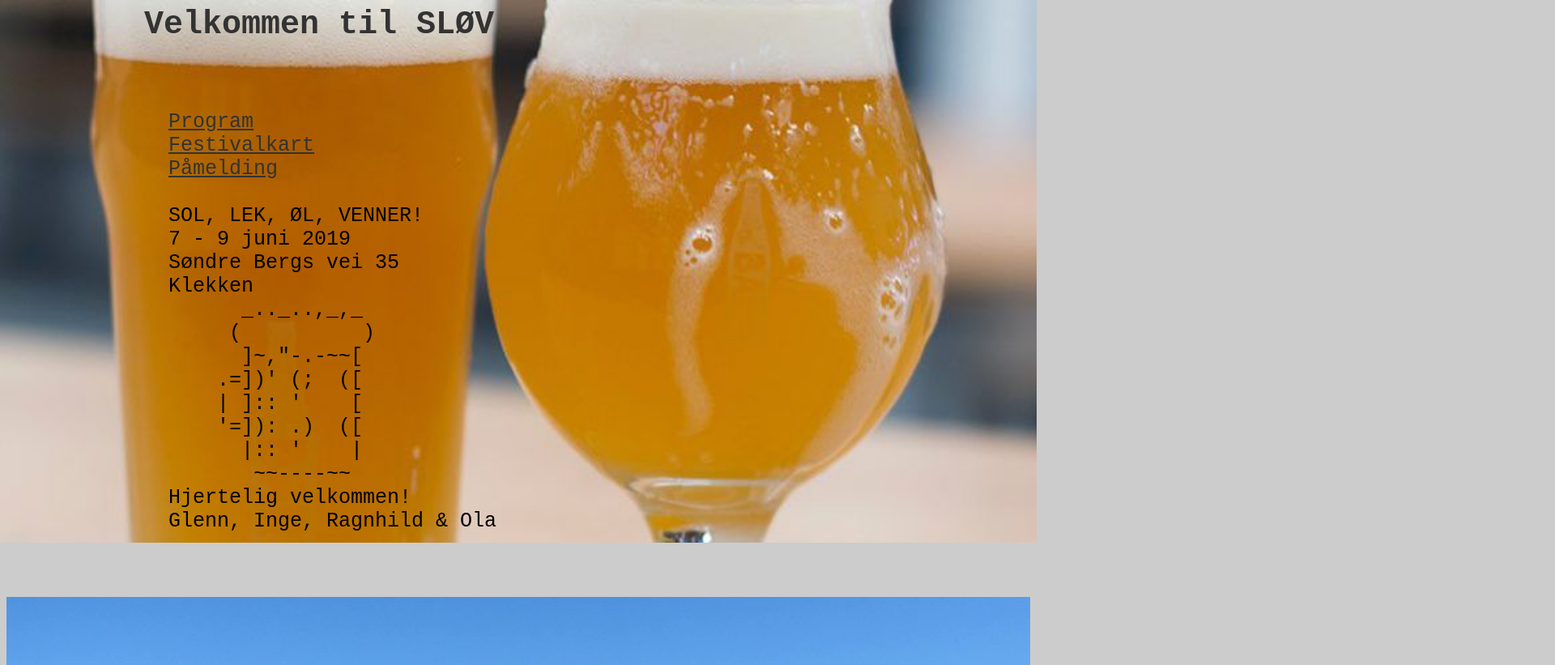
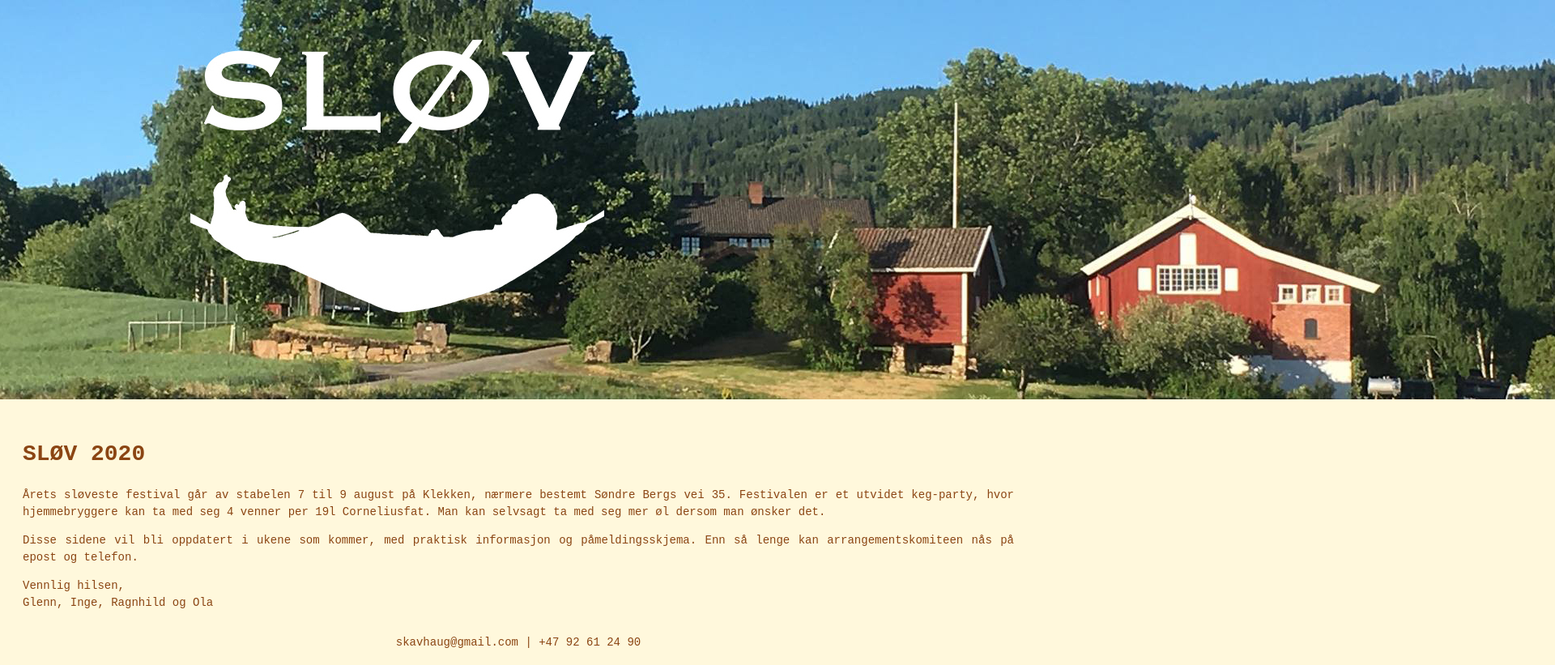
Before and after one commit to skavhaug/skavhaug.github.io, a plain HTML site: page index.html in a window 1280 px wide. Shown: the top 821 px of the page at 81% size, 1920 px wide, since content can reach past the window. Drawn offline with Linux system fonts and the light colour scheme.

Commit message:
Update sløv 2020

```diff
--- /dev/null
+++ b/css/main.min.css
@@ -0,0 +1 @@
+:root{--main-color: #8B4513;--dark-text-color: #000000;--light-text-color: #ffffff;--link-color: #0000ff;--background-color: #FFF8DC}html{height:100%;background-color:var(--background-color)}body{font-family:monospace;font-size:18px;line-height:1.5;color:var(--main-color);margin:0;display:grid;min-height:100%;grid-template-columns:2fr 3fr 2fr;grid-template-rows:auto 1fr auto}@media(max-width:1300px){body{grid-template-columns:2em 1fr 2em;font-size:14px}}header{grid-row:1}header,footer{text-align:center;grid-column:1/4;padding:1.5 em}footer{grid-row:3}main{grid-column:2;grid-row:2;display:flex;text-align:justify;flex-direction:column;justify-content:center}
--- a/index.html
+++ b/index.html
@@ -1,66 +1,28 @@
-<html>
-<head>
-<meta charset="UTF-8">
-<style>
-body {
- background-image: url("beer.jpg");
- background-color: #cccccc;
- background-repeat:no-repeat;
- background-size:contain;
-}
-h1 {
- color: #333333;
- font-size: 40px;
-}
-h2 {
- color: #333333;
- font-size: 35px;
-}
-pre {
- font-size: 25px;
-}
+<!DOCTYPE html>
+<html><head>
+	<meta name="generator" content="Hugo 0.64.1" /><link rel="stylesheet" type="text/css" href="/css/main.min.css">
+    <title>SLØV - SLØV 2020</title>
+</head>
+<body><header>
+    <img src="/img/slov_banner.jpg">
+</header>
+<main>
+<div class="background">&nbsp;</div>
+<div>
+<h1>SLØV 2020</h1>
+    <p>Årets sløveste festival går av stabelen 7 til 9 august på Klekken, nærmere
+bestemt Søndre Bergs vei 35. Festivalen er et utvidet keg-party, hvor
+hjemmebryggere kan ta med seg 4 venner per 19l Corneliusfat. Man kan selvsagt
+ta med seg mer øl dersom man ønsker det.</p>
+<p>Disse sidene vil bli oppdatert i ukene som kommer, med praktisk informasjon og
+påmeldingsskjema. Enn så lenge kan arrangementskomiteen nås på epost og
+telefon.</p>
+<p>Vennlig hilsen,<br>
+Glenn, Inge, Ragnhild og Ola</p>
 
-a {
- color: #333333;
-}
-</style>
-</head>
-<body>
-<script type="text/javascript">
-  (function() {
-    var blinks = document.getElementsByTagName('blink');
-    var visibility = 'hidden';
-    window.setInterval(function() {
-      for (var i = blinks.length - 1; i >= 0; i--) {
-        blinks[i].style.visibility = visibility;
-      }
-      visibility = (visibility === 'visible') ? 'hidden' : 'visible';
-    }, 250);
-  })();
-</script>
-<pre>
-<h1 style="margin-left: 170; border:0px solid black; margin-bottom:0px; padding-bottom:0px">Velkommen til <blink>SLØV</blink></h1>
-<p style="margin-left: 200; border:0px solid black;">
-<a href="program.pdf">Program</a>
-<a href="kart.png">Festivalkart</a>
-<a href="https://docs.google.com/forms/d/e/1FAIpQLSfluMJQUQSg9EMO_YtD5sjia6Rh2nMvScdymwMjUp7XAFjngw/viewform?usp=sf_link">Påmelding</a>
-
-<blink>SOL, LEK, ØL, VENNER!</blink>
-7 - 9 juni 2019
-Søndre Bergs vei 35
-Klekken
-      _.._..,_,_
-     (          )
-      ]~,"-.-~~[
-    .=])' (;  ([
-    | ]:: '    [
-    '=]): .)  ([
-      |:: '    |
-       ~~----~~
-Hjertelig velkommen!
-Glenn, Inge, Ragnhild &amp; Ola
-</p>
-</pre>
-<img src="slov_bakgrunn.jpg" width="100%">
+</div>
+</main><footer>
+    <p>skavhaug@gmail.com | +47 92 61 24 90</p>
+</footer>
 </body>
 </html>
```
Also changed, not shown: 404.html (added, +16 -0 lines), categories/index.xml (added, +14 -0 lines), index.xml (added, +15 -0 lines), sitemap.xml (added, +18 -0 lines), tags/index.xml (added, +14 -0 lines), img/beer.jpg (renamed from beer.jpg), img/slov_bakgrunn.jpg (renamed from slov_bakgrunn.jpg), img/slov_banner.jpg (added), 2 other files.
